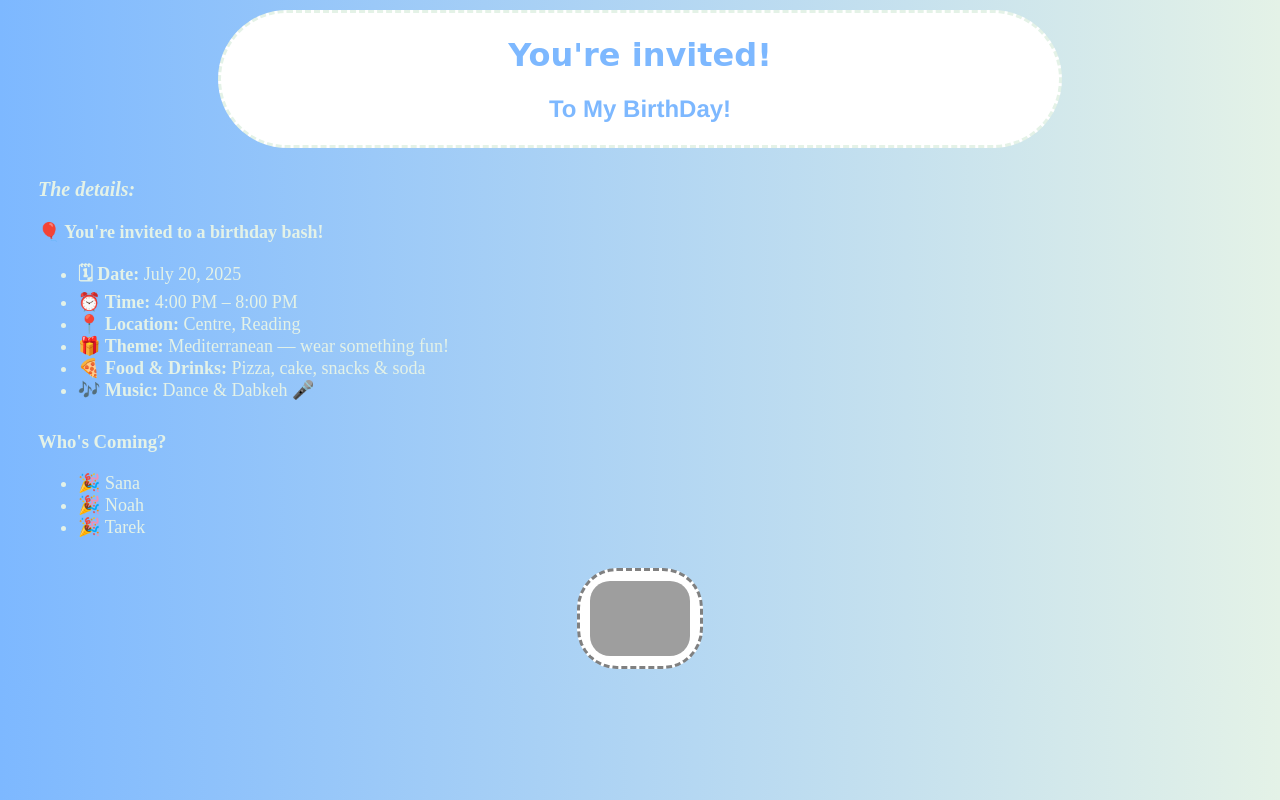
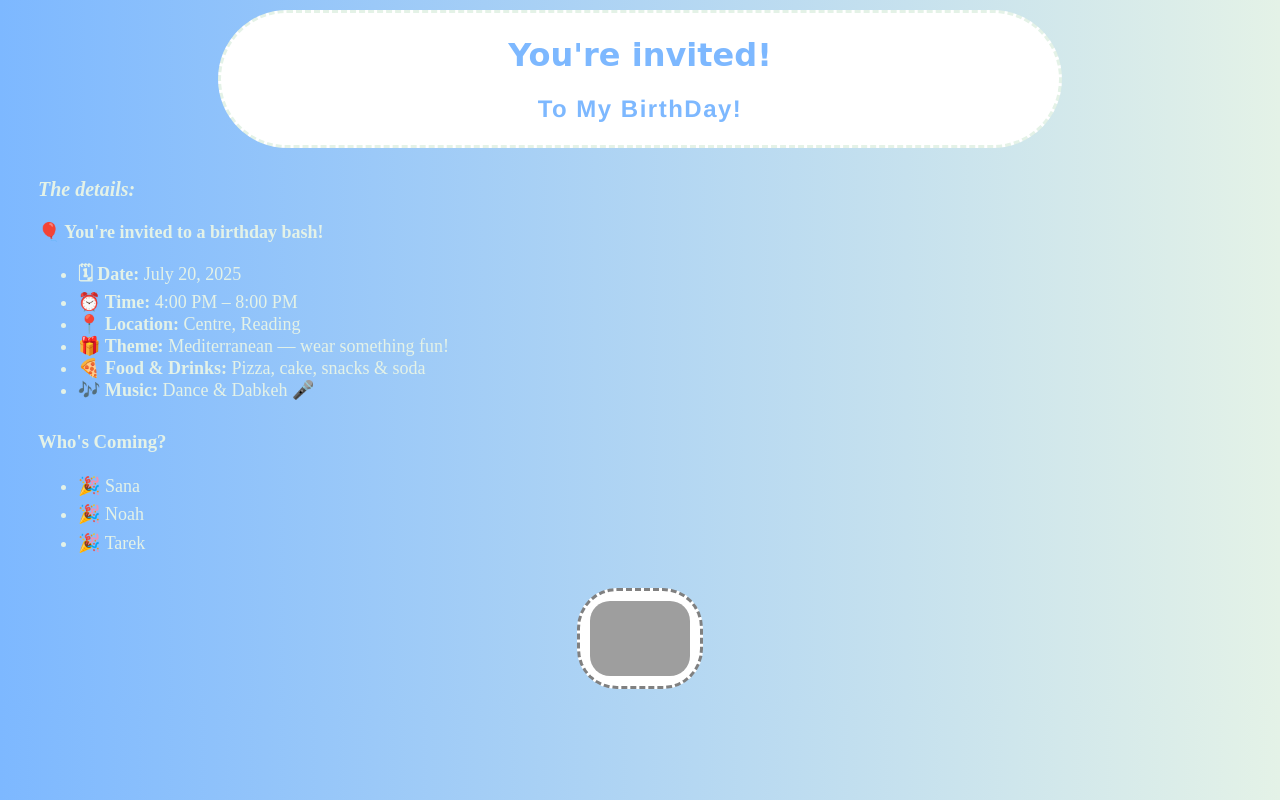
Before and after one commit to Maher-A-B/Maher-A-B, a plain HTML site: page index.html in a window 1280 px wide. Drawn offline with Linux system fonts and the light colour scheme; grey boxes are pictures that could not be loaded.

Commit message:
index.html

```diff
--- a/index.html
+++ b/index.html
@@ -27,6 +27,8 @@
                 font-family: helvetica;
                  text-align: center;
                  color: rgb(125, 184, 255);
+                letter-spacing: 1.5px;
+
             }
             #details{
                 margin: 30px;
@@ -40,9 +42,11 @@
 
             #comers{
             margin: 30px;
+
             }
             #list-of-comers{
             font-size: 18px;
+                line-height: 1.6;
             }
 
             #img{
```
